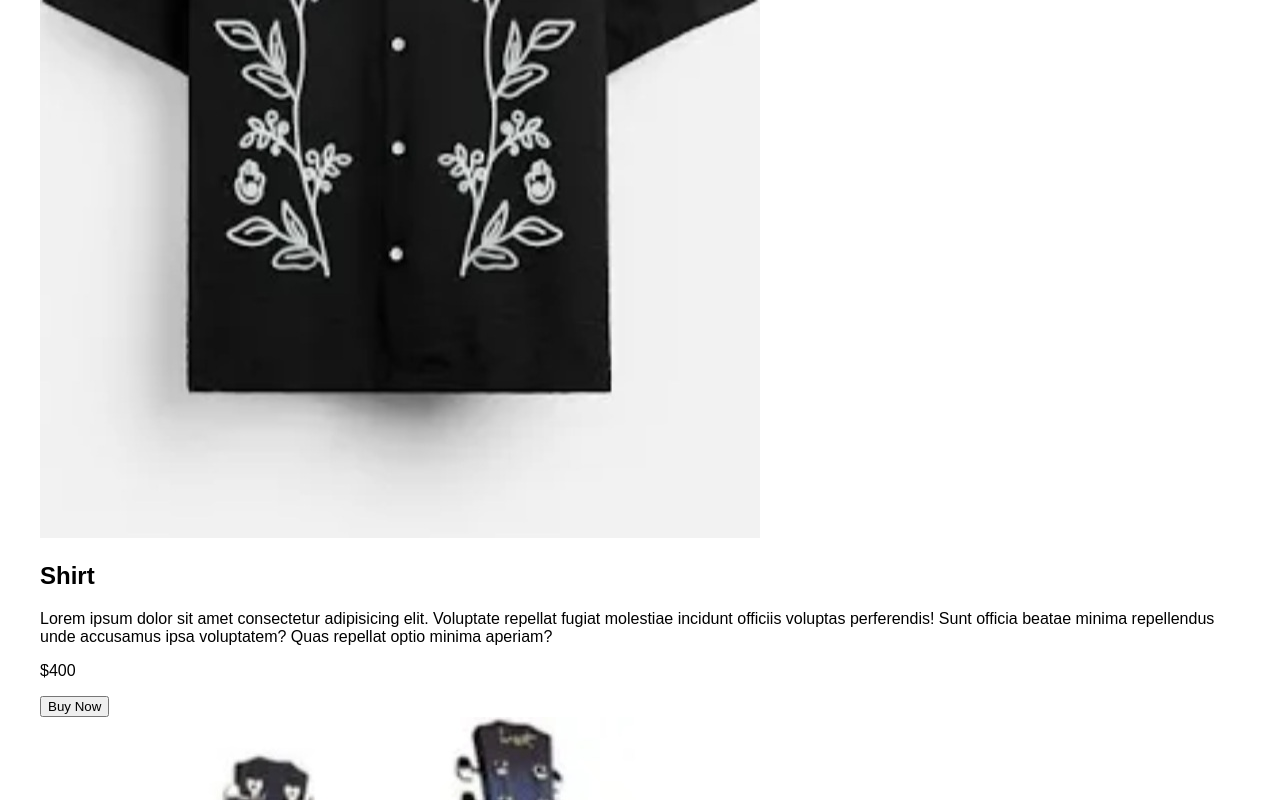
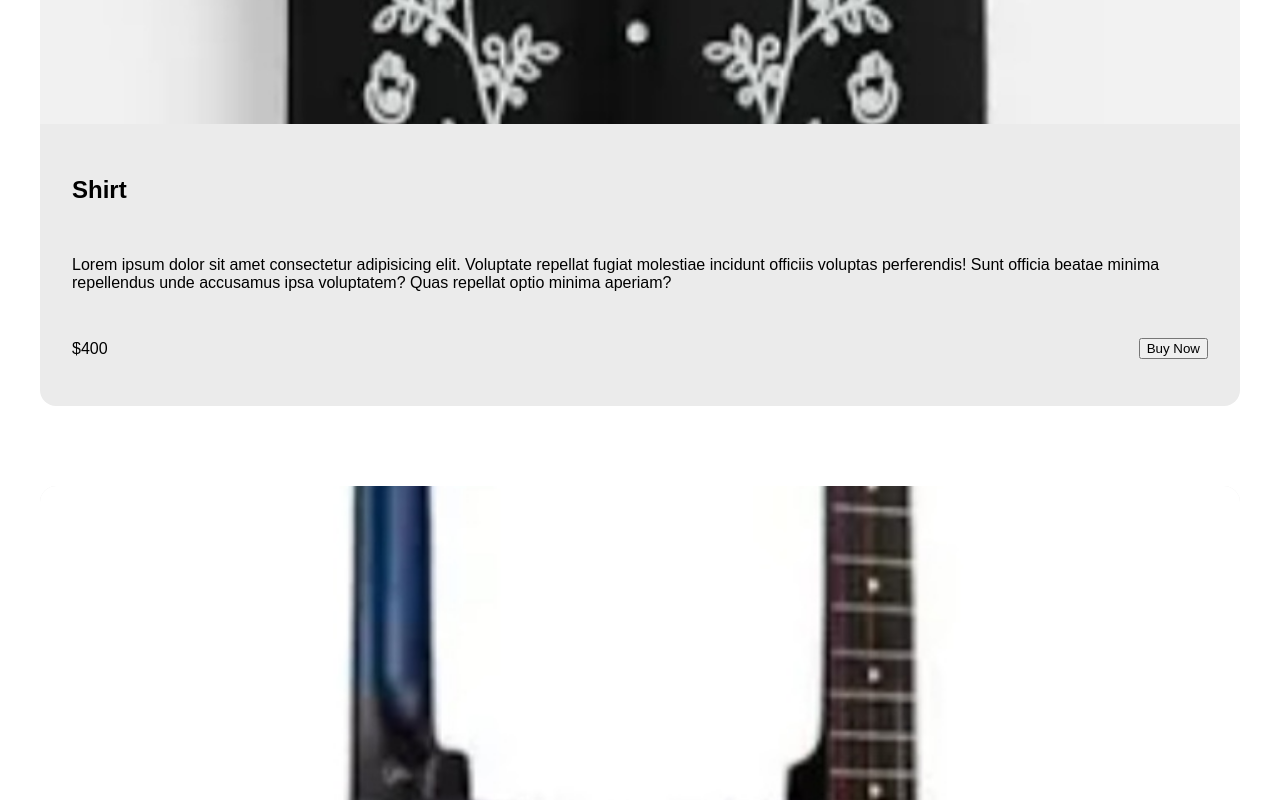
Before and after one commit to Nwaugojohnson/reponsive-css-page, a plain HTML site: page index.html in a window 1280 px wide. Shown: the part 700-1500 px from the top of the page. Drawn offline with Linux system fonts and the light colour scheme.

Commit message:
feature: styled products product product-price

```diff
--- a/index.html
+++ b/index.html
@@ -9,12 +9,12 @@
 <body>
     <!-- Header -->
     <header>
-        <h1>Responsive Product Showcase</h1>
+        <h1>Product Showcase</h1>
     </header>
 
     <!-- Main -->
     <main>
-        <section class="Products">
+        <section class="products">
             <div class="product">
                 <div class="product-image-box">
                  <img src="Shirts.jpg" alt="A shirt">
--- a/style.css
+++ b/style.css
@@ -14,3 +14,41 @@ header {
 main {
     padding: 2rem;
 }
+
+.products {
+    display: grid;
+    gap: 5rem;
+}
+
+.product {
+    border-radius: 1rem;
+    background-color: #ebebeb;
+    overflow: hidden;
+}
+
+.product-image-box {
+    height: 40rem;
+}
+
+.product-image-box img {
+    object-fit: cover;
+    height: 100%;
+    width: 100%;
+}
+
+.product-content-box {
+    padding: 2rem;
+    display: grid;
+    gap: 1rem;
+}
+
+.product-price {
+    display: flex;
+    justify-content: space-between;
+    align-items: center;
+    gap: 2rem;
+}
+
+.product-price p {
+    font-size: 1rem;
+}
```
